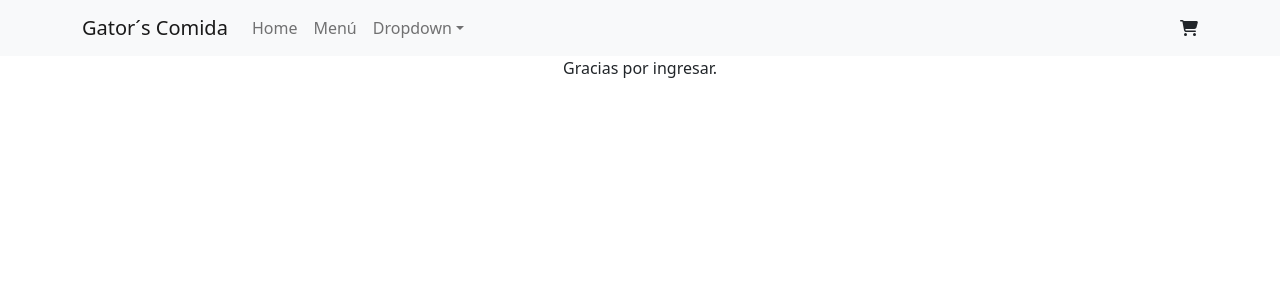
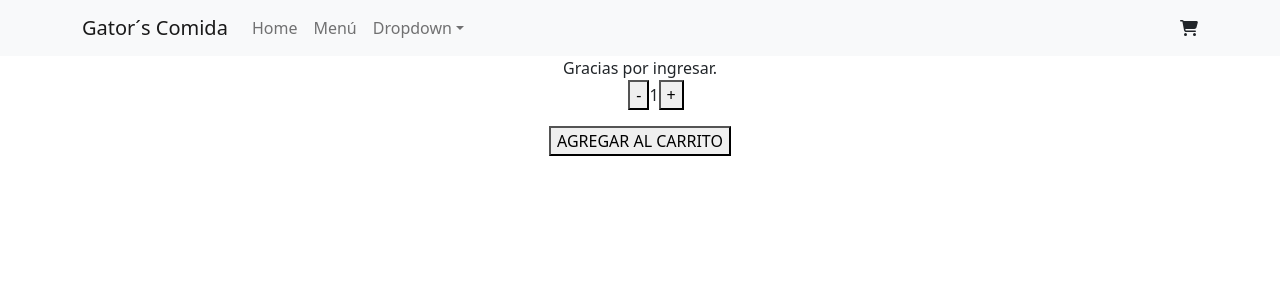
Before and after one commit to roinagaki/ecommerce-inagaki, a React (Create React App) app: page / in a window 1280 px wide. Shown: the top 300 px of the page. Built offline with nearby package versions, Linux system fonts and the light colour scheme.

Commit message:
Agregado el ItemCount

```diff
--- a/src/App.js
+++ b/src/App.js
@@ -11,12 +11,13 @@ import ItemListContainer from './components/ItemListContainer/ItenListContainer'
 
 
 
+
 function App() {
   return (
     <div className="App">
       <NavBar/>
       <ItemListContainer saludar= {'Gracias por ingresar.'} />
-    </div>
+     </div>
   );
 }
 
--- /dev/null
+++ b/src/components/ItemCount/ItemCount.jsx
@@ -0,0 +1,41 @@
+import { useState } from "react"
+
+
+ export const ItemCount = ({stock, initial, onAdd}) => {
+
+    const [count, setCount] = useState(initial);
+
+    const restar = () =>{
+        if (count > 1) {
+            setCount(count - 1);
+        }
+    };
+
+    const sumar =() => {
+        if (count < stock) {
+            setCount(count + 1);
+        }
+    };
+
+    const onClick = () => { onAdd = console.log(count) }
+
+  return (
+    <section className='itemCount'>
+    <ul className='count__list'>
+      <button type='button' onClick={restar}>-</button>
+      <span>{count}</span>
+      <button type='button' onClick={sumar}>+</button>
+    </ul>
+    <button
+      type='submit'
+      className='count__button'
+      value={count}
+      onClick = { onClick }
+    >
+      AGREGAR AL CARRITO
+    </button>
+  </section>
+  )
+}
+
+export default ItemCount
--- a/src/components/ItemListContainer/ItenListContainer.jsx
+++ b/src/components/ItemListContainer/ItenListContainer.jsx
@@ -1,8 +1,12 @@
+import ItemCount from "../ItemCount/ItemCount"
 
 
 const ItemListContainer = ( { saludar } ) => {
   return (
+    <>
     <div>{saludar}</div>
+    <ItemCount stock={5} initial={1}/>
+    </>
   )
 }
 
```
Also changed, not shown: src/components/NavBar/NavBar.jsx (line endings or trailing spaces).
